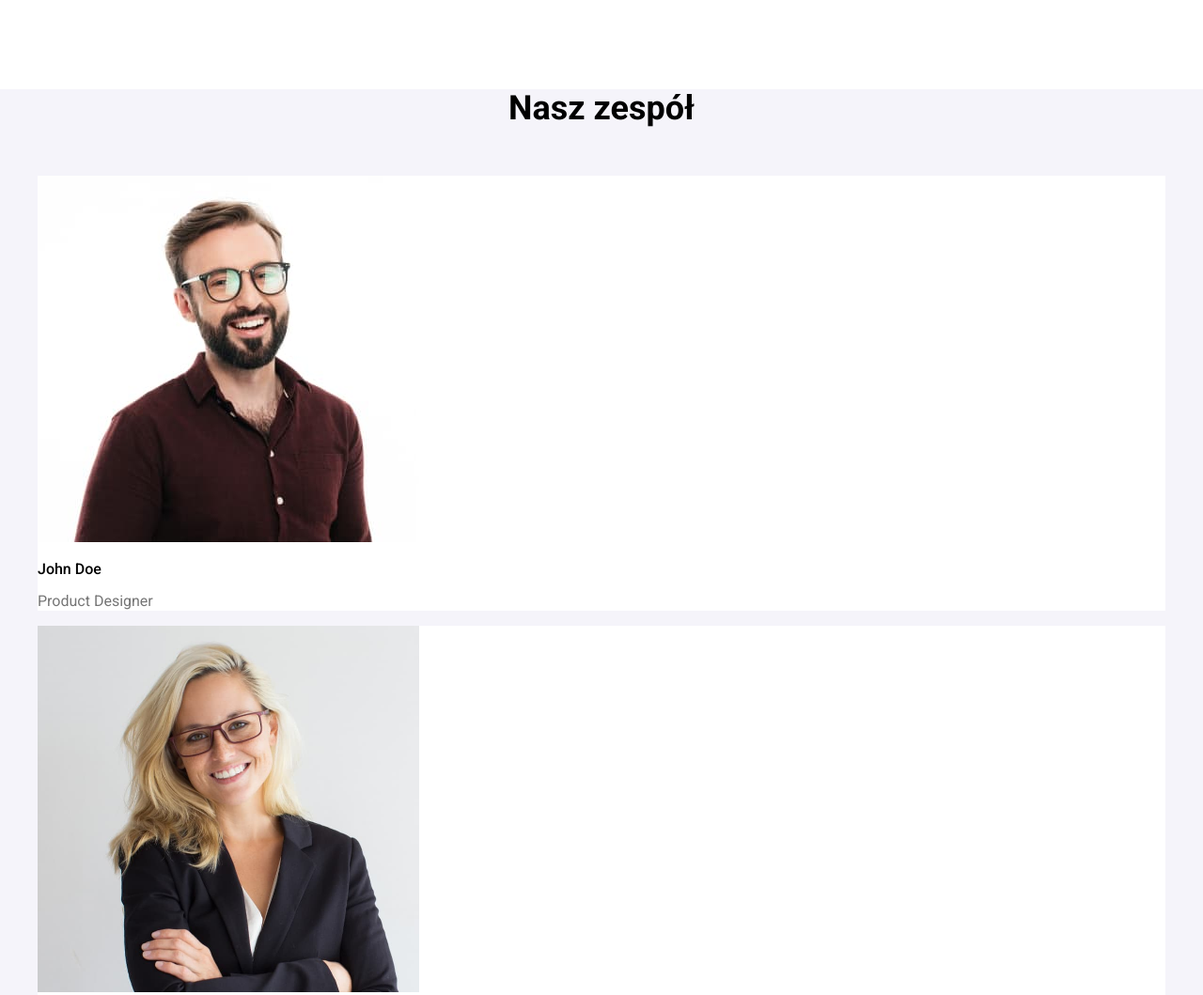
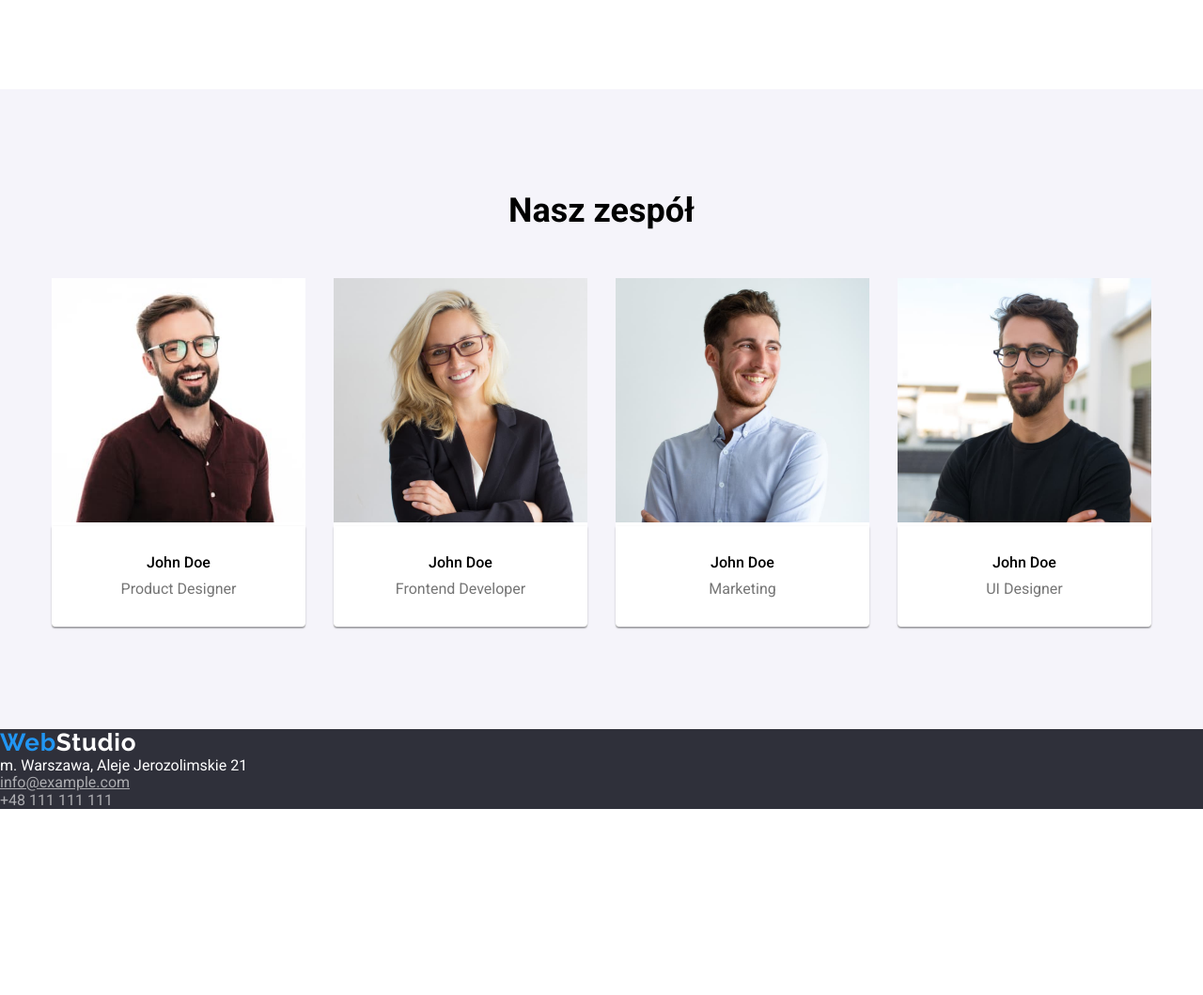
Before and after one commit to kgryguc/goit-markup-hw-03, a plain HTML site: page index.html in a window 1280 px wide. Shown: the part 1405-2464 px from the top of the page at 94% size. After the commit the page ends 2266 px from the top, so only its background shows below. Drawn offline with nearby package versions, Linux system fonts and the light colour scheme.

Commit message:
style what we do and our team

```diff
--- a/css/styles.css
+++ b/css/styles.css
@@ -205,10 +205,6 @@ li {
   display: flex;
   align-items: center;
   flex-direction: column;
-  justify-content: center;
-}
-
-.container.flex-showcase {
   padding: 0;
 }
 
@@ -238,18 +234,46 @@ li {
   background-color: var(--alternative-background-color-lightgrey);
 }
 
+.flex-team {
+  display: flex;
+}
+
+.team-member {
+  flex-basis: calc((100% - 90px) / 3);
+  margin-right: 30px;
+}
+
+.team-member:last-child {
+  margin-right: 0;
+}
+
 .team-card {
   background-color: var(--alternative-background-color-white);
+  margin: 0;
+}
+
+.team-card > figcaption {
+  display: flex;
+  flex-direction: column;
+  align-items: center;
+  padding-top: 30px;
+  padding-bottom: 30px;
+
+  box-shadow: 0px 1px 3px #0000001f, 0px 1px 1px #00000024,
+    0px 2px 1px #00000033;
+  border-radius: 0px 0px 4px 4px;
 }
 
 .team-person {
   font-size: 16px;
   font-weight: 500;
+  margin: 0 0 10px 0;
 }
 
 .team-role {
   color: var(--alternative-text-color-grey);
   font-size: 16px;
+  margin: 0;
 }
 
 /* FOOTER */
--- a/index.html
+++ b/index.html
@@ -138,16 +138,17 @@
 
       <!-- OUR TEAM -->
 
-      <section class="team">
+      <section class="section team">
+        <div class="container">
         <h2 class="section-title">Nasz zespół</h2>
-        <ul class="list">
+        <ul class="list flex-team">
           <li class="team-member">
             <figure class="team-card">
               <img
                 src="images/our-team-product-designer.jpg"
                 alt="John Doe Product Designer"
-                width="406"
-                height="390"
+                width="270"
+                height="260"
               />
               <figcaption>
                 <h3 class="team-person">John Doe</h3>
@@ -160,8 +161,8 @@
               <img
                 src="images/our-team-product-frontend-dev.jpg"
                 alt="John Doe Frontend Developer"
-                width="406"
-                height="390"
+                width="270"
+                height="260"
               />
               <figcaption>
                 <h3 class="team-person">John Doe</h3>
@@ -169,13 +170,13 @@
               </figcaption>
             </figure>
           </li>
-          <li>
+          <li class="team-member">
             <figure class="team-card">
               <img
                 src="images/our-team-product-marketing.jpg"
                 alt="John Doe Marketing"
-                width="406"
-                height="390"
+                width="270"
+                height="260"
               />
               <figcaption>
                 <h3 class="team-person">John Doe</h3>
@@ -183,13 +184,13 @@
               </figcaption>
             </figure>
           </li>
-          <li>
+          <li class="team-member">
             <figure class="team-card">
               <img
                 src="images/our-team-ui-designer.jpg"
                 alt="John Doe UI Designer"
-                width="406"
-                height="390"
+               width="270"
+                height="260"
               />
               <figcaption>
                 <h3 class="team-person">John Doe</h3>
@@ -198,6 +199,7 @@
             </figure>
           </li>
         </ul>
+        <div>
       </section>
     </main>
 
```
